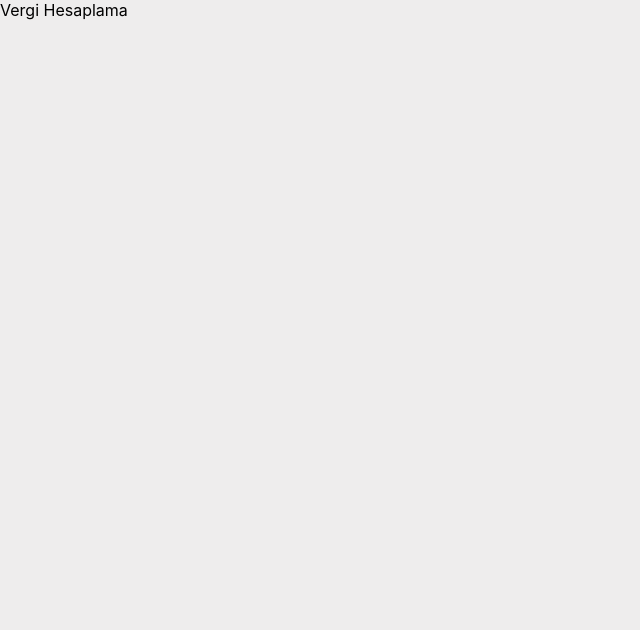
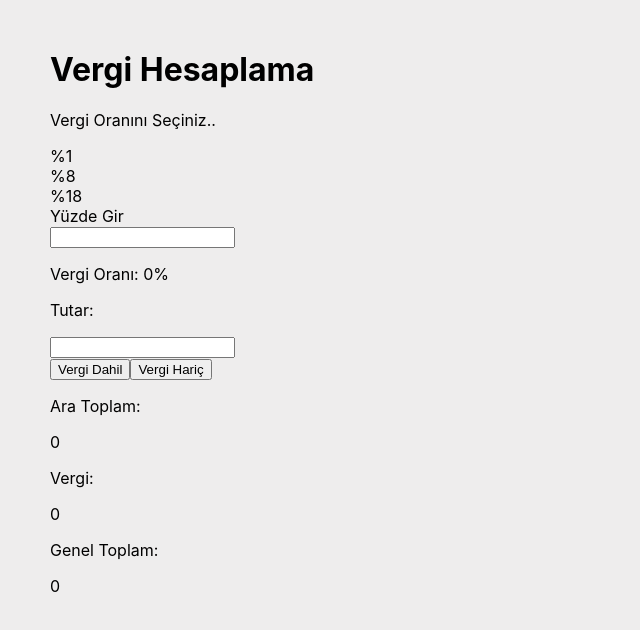
Before and after one commit to tkalyoncuoglu/vergi-hesaplama-v2, a React (Create React App) app: page / in a window 1280 px wide. Shown: the top 630 px of the page, without its empty margins (0-640 px from the left). Built offline with nearby package versions, Linux system fonts and the light colour scheme; the HTML template or start-up script is replaced by a standard one.

Commit message:
feat: added tax process

```diff
--- a/package.json
+++ b/package.json
@@ -9,6 +9,7 @@
     "react": "^18.2.0",
     "react-dom": "^18.2.0",
     "react-scripts": "5.0.1",
+    "styled-components": "^6.0.5",
     "web-vitals": "^2.1.4"
   },
   "scripts": {
--- a/public/index.html
+++ b/public/index.html
@@ -10,34 +10,11 @@
       content="Web site created using create-react-app"
     />
     <link rel="apple-touch-icon" href="%PUBLIC_URL%/logo192.png" />
-    <!--
-      manifest.json provides metadata used when your web app is installed on a
-      user's mobile device or desktop. See https://developers.google.com/web/fundamentals/web-app-manifest/
-    -->
     <link rel="manifest" href="%PUBLIC_URL%/manifest.json" />
-    <!--
-      Notice the use of %PUBLIC_URL% in the tags above.
-      It will be replaced with the URL of the `public` folder during the build.
-      Only files inside the `public` folder can be referenced from the HTML.
-
-      Unlike "/favicon.ico" or "favicon.ico", "%PUBLIC_URL%/favicon.ico" will
-      work correctly both with client-side routing and a non-root public URL.
-      Learn how to configure a non-root public URL by running `npm run build`.
-    -->
-    <title>React App</title>
+    <title>Vergi Hesaplama</title>
   </head>
   <body>
     <noscript>You need to enable JavaScript to run this app.</noscript>
     <div id="root"></div>
-    <!--
-      This HTML file is a template.
-      If you open it directly in the browser, you will see an empty page.
-
-      You can add webfonts, meta tags, or analytics to this file.
-      The build step will place the bundled scripts into the <body> tag.
-
-      To begin the development, run `npm start` or `yarn start`.
-      To create a production bundle, use `npm run build` or `yarn build`.
-    -->
   </body>
 </html>
--- a/src/App.js
+++ b/src/App.js
@@ -1,10 +1,12 @@
 import React from 'react';
-import './style/tax.css';
+import Tax from './Tax';
 
 function App() {
   return (
-    <div>Vergi Hesaplama</div>
+    <>
+      <Tax />
+    </>
   )
 }
 
-export default App
+export default App;
--- /dev/null
+++ b/src/Tax.js
@@ -0,0 +1,87 @@
+import React, { useState } from 'react';
+
+function Tax() {
+    const [taxRate, setTaxRate] = useState(0);
+    const [amount, setAmount] = useState(0);
+    const [subtotal, setSubtotal] = useState(0);
+    const [taxAmount, setTaxAmount] = useState(0);
+    const [total, setTotal] = useState(0);
+
+    const handleTaxRateSelect = (rate) => {
+        setTaxRate(rate);
+    };
+
+    const handleAmountChange = (e) => {
+        setAmount(e.target.value);
+    };
+
+    const calculateTaxAndTotal = () => {
+        const parsedAmount = parseFloat(amount);
+        if (!isNaN(parsedAmount)) {
+            setSubtotal(parsedAmount);
+            const calculatedTaxAmount = (parsedAmount * taxRate) / 100;
+            setTaxAmount(calculatedTaxAmount);
+            setTotal(parsedAmount + calculatedTaxAmount)
+        }
+    };
+
+    return (
+        <div>
+            <header>
+                <h1>Vergi Hesaplama</h1>
+            </header>
+            <main>
+                <section>
+                    <p>Vergi Oranını Seçiniz..</p>
+                    <div>
+                        <div onClick={() => handleTaxRateSelect(1)}>%1</div>
+                        <div onClick={() => handleTaxRateSelect(8)}>%8</div>
+                        <div onClick={() => handleTaxRateSelect(18)}>%18</div>
+                        <div>Yüzde Gir</div>
+                        <div>
+                            <input type='number' onChange={(e) => handleTaxRateSelect(e.target.value)} />
+                        </div>
+                    </div>
+                </section>
+
+                <section>
+                    <form>
+                        <div>
+                            <p>Vergi Oranı: {taxRate}%</p>
+                        </div>
+                        <div>
+                            <p>Tutar:</p>
+                            <input type='number' onChange={handleAmountChange} />
+                        </div>
+                    </form>
+                </section>
+
+                <section>
+                    <div>
+                        <button onClick={calculateTaxAndTotal}>Vergi Dahil</button>
+                        <button onClick={() => setTotal(subtotal)}>Vergi Hariç</button>
+                    </div>
+                </section>
+
+                <section>
+                    <div>
+                        <div>
+                            <p>Ara Toplam:</p>
+                            <p>{subtotal}</p>
+                        </div>
+                        <div>
+                            <p>Vergi:</p>
+                            <p>{taxAmount}</p>
+                        </div>
+                        <div>
+                            <p>Genel Toplam:</p>
+                            <p>{total}</p>
+                        </div>
+                    </div>
+                </section>
+            </main>
+        </div>
+    )
+}
+
+export default Tax;
--- a/src/index.css
+++ b/src/index.css
@@ -5,6 +5,8 @@ body {
     sans-serif;
   -webkit-font-smoothing: antialiased;
   -moz-osx-font-smoothing: grayscale;
+  background-color: #eeeded;
+  margin: 50px;
 }
 
 code {
--- a/src/style/tax.css
+++ /dev/null
@@ -1,3 +0,0 @@
-body {
-  background-color: #eeeded;
-}/*# sourceMappingURL=tax.css.map */
--- a/src/style/tax.scss
+++ /dev/null
@@ -1,3 +0,0 @@
-body {
-    background-color: #eeeded;
-}
```
Also changed, not shown: 2 other files (tests, documents, lock files or other folders).
